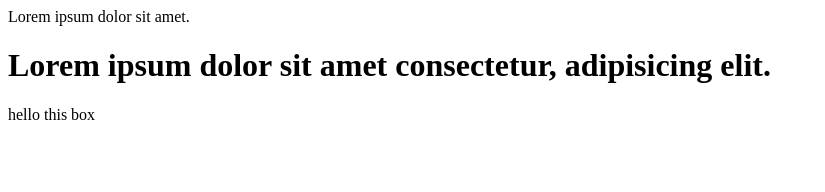
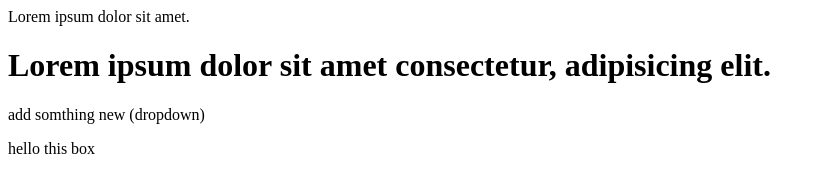
Before and after one commit to Jiteshsahu06/localrepo, a plain HTML site: page index.html in a window 1280 px wide. Shown: the whole page, without its empty margins (0-825 px from the left). Drawn offline with Linux system fonts and the light colour scheme.

Commit message:
add dropdown

```diff
--- a/index.html
+++ b/index.html
@@ -1,6 +1,6 @@
 <p>Lorem ipsum dolor sit amet.</p>
 <h1>Lorem ipsum dolor sit amet consectetur, adipisicing elit.</h1>
-
+<P>add somthing new (dropdown)</P>
 <div class="container">
     <div class="box">hello this box </div>
 </div>
```
